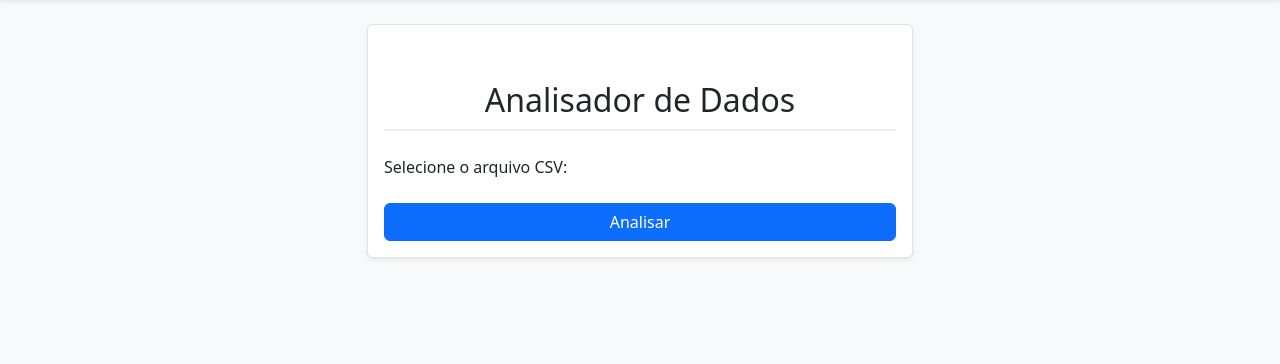
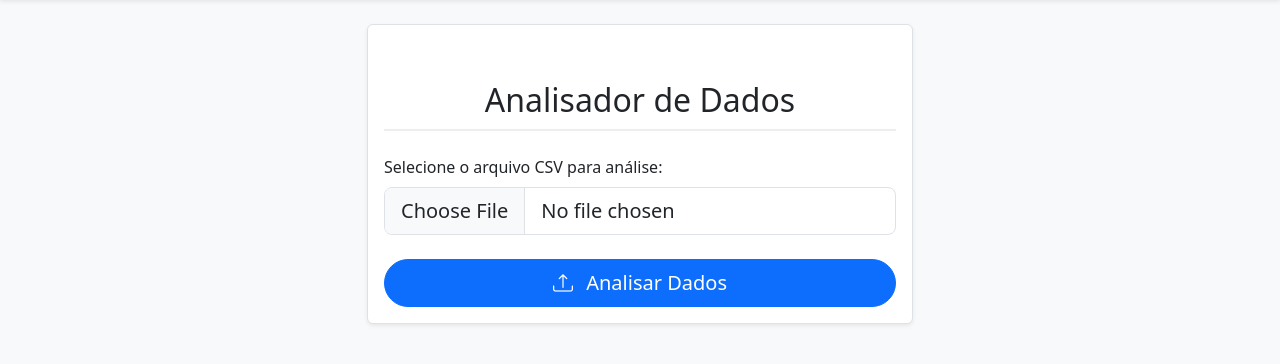
Before and after one commit to GianFadiga/mcda_web, a Django app: page /upload/ in a window 1280 px wide. Shown: the part 66-430 px from the top of the page. Run offline with Django 5.2, Linux system fonts and the light colour scheme; the visitor is signed in with stand-in values (Sample User, id 1); some libraries are stand-ins or nearby versions.

Commit message:
main update

```diff
--- a/analyzer_app/templates/analyzer/main.html
+++ b/analyzer_app/templates/analyzer/main.html
@@ -2,48 +2,64 @@
 {% load static %}
 
 {% block extra_head %}
-<link rel="stylesheet" href="{% static 'analyzer_app/static/css/style.css' %}">
+{# Caminho correto para o CSS do pódio que criamos #}
+<link rel="stylesheet" href="{% static 'analyzer/css/podium.css' %}">
 {% endblock %}
 
 {% block content %}
 <div class="container mt-4">
+
+    {# SEÇÃO DE UPLOAD - Aparece se NÃO houver resultados #}
+    <div id="upload-section" {% if has_results %}class="d-none"{% endif %}>
         <div class="row">
             <div class="col-md-6 offset-md-3">
                 <div class="card shadow-sm">
                     <div class="card-body">
                         <h2 class="card-title text-center mb-4">Analisador de Dados</h2>
-                    <form method="post" enctype="multipart/form-data">
+
+                        <form method="post" action="{% url 'upload_and_analyze' %}" enctype="multipart/form-data">
                             {% csrf_token %}
-                        <div class="mb-3">
-                            <label for="id_file" class="form-label">Selecione o arquivo CSV:</label>
-                            {{ form.file }}
+                            <div class="mb-4">
+                                <label for="dataFile" class="form-label">
+                                    Selecione o arquivo CSV para análise:
+                                </label>
+                                {# Usando o input manual que você já tinha, em vez de {{ form.file }} #}
+                                <input type="file" class="form-control form-control-lg" name="file" id="dataFile" accept=".csv" required>
                             </div>
-                        <div class="d-grid">
-                            <button type="submit" class="btn btn-primary">Analisar</button>
+                            <div class="d-grid gap-2">
+                                <button type="submit" class="btn btn-primary btn-lg rounded-pill">
+                                    <i class="bi bi-upload me-2"></i> Analisar Dados
+                                </button>
                             </div>
                         </form>
+
+                    </div>
                 </div>
             </div>
         </div>
     </div>
 
+    {# SEÇÃO DE RESULTADOS - Aparece se HOUVER resultados #}
     {% if has_results %}
     <div id="results-section" class="mt-5">
-        <h3 class="text-center mb-4">Resultados da Análise</h3>
+        <h3 class="text-center mb-4">Resultados da Análise para: <strong>{{ file_name }}</strong></h3>
+        <div class="text-center mb-4">
+            <a href="{% url 'upload_and_analyze' %}" class="btn btn-secondary">Analisar outro arquivo</a>
+        </div>
 
         {% if podium_data %}
         <div class="podium-container mb-5">
-            <div class="podium-item second {% if podium_data|length < 2 %}d-none{% endif %}">
+            <div class="podium-item second {% if podium_data|length < 2 %}d-none{% endif %}" data-rank="2">
                 <div class="podium-rank">2</div>
                 <div class="podium-name">{{ podium_data.1.name }}</div>
                 <div class="podium-score">Score: {{ podium_data.1.score }}</div>
             </div>
-            <div class="podium-item first">
+            <div class="podium-item first" data-rank="1">
                 <div class="podium-rank">1</div>
                 <div class="podium-name">{{ podium_data.0.name }}</div>
                 <div class="podium-score">Score: {{ podium_data.0.score }}</div>
             </div>
-            <div class="podium-item third {% if podium_data|length < 3 %}d-none{% endif %}">
+            <div class="podium-item third {% if podium_data|length < 3 %}d-none{% endif %}" data-rank="3">
                 <div class="podium-rank">3</div>
                 <div class="podium-name">{{ podium_data.2.name }}</div>
                 <div class="podium-score">Score: {{ podium_data.2.score }}</div>
@@ -84,21 +100,22 @@
 document.addEventListener('DOMContentLoaded', function() {
     const podiumItems = document.querySelectorAll('.podium-item');
 
+    if (podiumItems.length > 0) {
         // Adiciona a classe 'active' ao primeiro lugar por padrão
         const firstPlace = document.querySelector('.podium-item.first');
         if(firstPlace) {
             firstPlace.classList.add('active');
         }
 
-    podiumItems.forEach((item, index) => {
+        podiumItems.forEach(item => {
             item.addEventListener('click', function() {
                 // Remove a classe 'active' de todos
                 podiumItems.forEach(p => p.classList.remove('active'));
                 // Adiciona a classe 'active' ao item clicado
                 this.classList.add('active');
 
-            // Pega o ranking (1, 2 ou 3)
-            const rank = this.querySelector('.podium-rank').textContent;
+                // Pega o ranking (1, 2 ou 3) do atributo data-rank
+                const rank = this.getAttribute('data-rank');
 
                 // Esconde todos os detalhes
                 const allDetails = document.querySelectorAll('.podium-details');
@@ -111,6 +128,7 @@
                 }
             });
         });
+    }
 });
 </script>
 {% endblock %}
```
Lines whose indentation alone changed are shown as unchanged.
